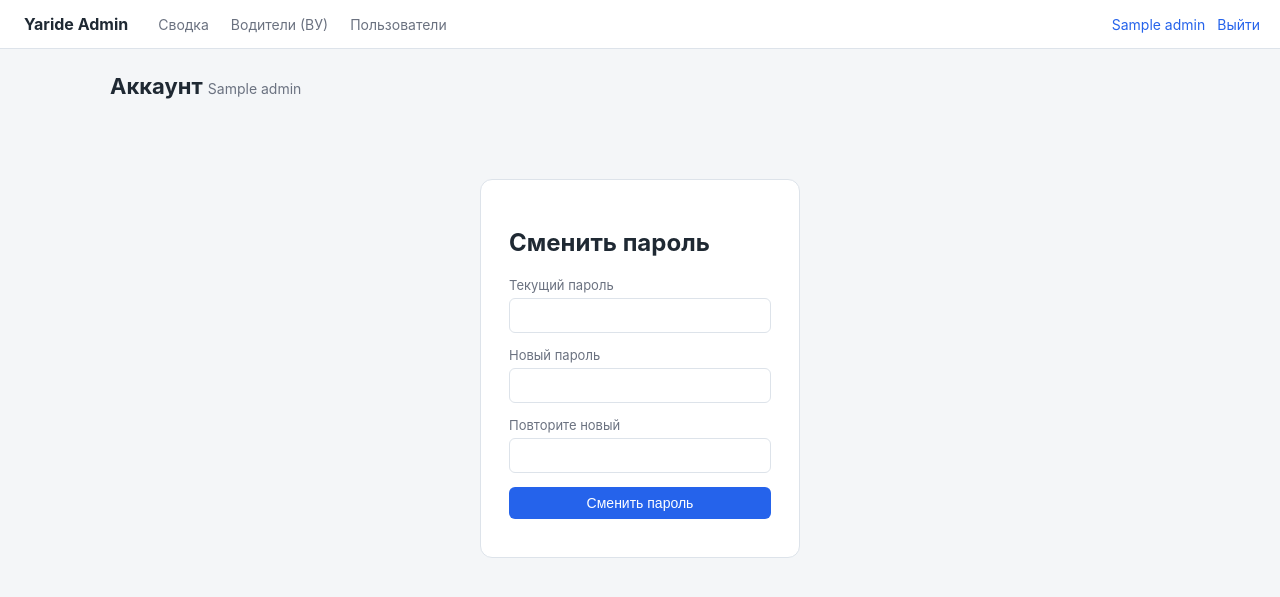
After one commit to MightyXander/Yaride_prewarm, a FastAPI app: template admin/templates/account.html in a window 1280 px wide. The commit adds this page. Shown: the top 597 px of the page. Run offline with FastAPI, Linux system fonts and the light colour scheme; the template is opened without the code that fills it: most values are stand-ins (such as "Sample title", 1, 10 or a date in 2020); some libraries are stand-ins or nearby versions.

Commit message:
feat(admin): форма смены пароля в веб-админке
GET /admin/account + POST /admin/account/password — смена пароля
текущего админа из браузера (проверка текущего, минимум 8 символов,
подтверждение). Ссылка в навбаре на имени админа.

refs MightyXander/Yaride
Co-Authored-By: Claude Opus 4.8 <noreply@anthropic.com>

```diff
--- a/admin/main.py
+++ b/admin/main.py
@@ -239,3 +239,34 @@ def users_list(request: Request, admin: str = Depends(require_login)):
         for r in rows
     ]
     return render(request, "users_list.html", active="users", users=users)
+
+
+@app.get("/admin/account", response_class=HTMLResponse)
+def account_form(request: Request, admin: str = Depends(require_login)):
+    return render(request, "account.html", active="account")
+
+
+@app.post("/admin/account/password")
+def account_password(
+    request: Request,
+    admin: str = Depends(require_login),
+    current: str = Form(...),
+    new: str = Form(...),
+    confirm: str = Form(...),
+):
+    with _conn() as conn:
+        row = conn.execute(
+            "SELECT password_hash FROM admin_users WHERE username = %s", (admin,)
+        ).fetchone()
+    if not row or not _verify(current, row[0]):
+        return render(request, "account.html", active="account", error="Текущий пароль неверный")
+    if len(new) < 8:
+        return render(request, "account.html", active="account", error="Новый пароль — минимум 8 символов")
+    if new != confirm:
+        return render(request, "account.html", active="account", error="Новый пароль и подтверждение не совпадают")
+    with _conn() as conn:
+        conn.execute(
+            "UPDATE admin_users SET password_hash = %s WHERE username = %s",
+            (PWD.hash(new), admin),
+        )
+    return render(request, "account.html", active="account", msg="Пароль обновлён")
--- /dev/null
+++ b/admin/templates/account.html
@@ -0,0 +1,14 @@
+{% extends "base.html" %}
+{% block title %}Аккаунт — Yaride Admin{% endblock %}
+{% block content %}
+<h1>Аккаунт <small>{{ admin }}</small></h1>
+<div class="login-card">
+    <h2>Сменить пароль</h2>
+    <form method="post" action="/admin/account/password">
+        <label>Текущий пароль<input type="password" name="current" required></label>
+        <label>Новый пароль<input type="password" name="new" minlength="8" required></label>
+        <label>Повторите новый<input type="password" name="confirm" minlength="8" required></label>
+        <button type="submit">Сменить пароль</button>
+    </form>
+</div>
+{% endblock %}
--- a/admin/templates/base.html
+++ b/admin/templates/base.html
@@ -17,7 +17,7 @@
         <a class="{{ 'on' if active == 'users' }}" href="/admin/users">Пользователи</a>
     </nav>
     <div class="user">
-        <span>{{ admin }}</span>
+        <a class="{{ 'on' if active == 'account' }}" href="/admin/account">{{ admin }}</a>
         <a href="/admin/logout">Выйти</a>
     </div>
 </header>
```
